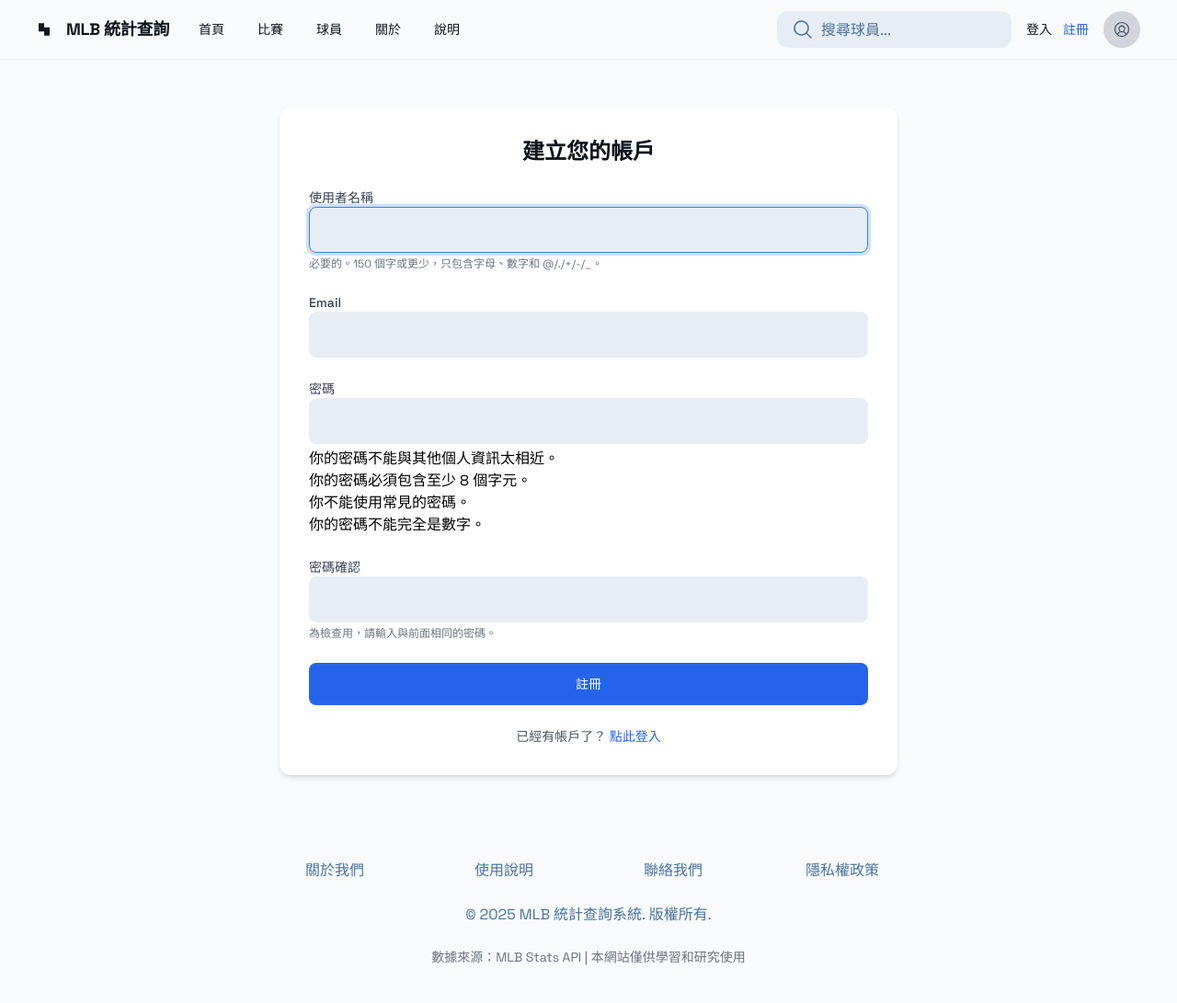
After one commit to wilson1070033/mlb_project, a Django app: page /register/ in a window 1280 px wide. The commit adds this page. Shown: the whole page at 92% size. Run offline with Django 4.2, Linux system fonts and the light colour scheme; some libraries are stand-ins or nearby versions.

Commit message:
feat: Implement user registration, login, and logout
This commit adds user authentication features to the application:

1.  **User Registration:**
    *   Created `UserRegisterForm` (in `forms.py`) with fields for username, email, and password.
    *   Added a `register_request` view (in `views.py`) to handle form processing, user creation, and automatic login upon successful registration.
    *   Created `register.html` template for the registration form.
    *   Added `/register/` URL pattern.

2.  **Login/Logout:**
    *   Utilized Django's built-in `LoginView` and `LogoutView`.
    *   Created `login.html` template for the login form.
    *   Added `/login/` and `/logout/` URL patterns.
    *   Configured `LOGIN_REDIRECT_URL` and `LOGOUT_REDIRECT_URL` in `settings.py`.

3.  **Navigation Updates:**
    *   Updated `base.html` to include:
        *   Conditional "Login" and "Register" links for unauthenticated users.
        *   Conditional "Logout" link and a user greeting ("Hi, {{ user.username }}!") for authenticated users.
    *   These links are grouped in the user action section of the navbar.

```diff
--- /dev/null
+++ b/mlb_app/forms.py
@@ -0,0 +1,10 @@
+from django import forms
+from django.contrib.auth.forms import UserCreationForm
+from django.contrib.auth.models import User
+
+class UserRegisterForm(UserCreationForm):
+    email = forms.EmailField() # Add email field
+
+    class Meta(UserCreationForm.Meta):
+        model = User
+        fields = UserCreationForm.Meta.fields + ('email',) # Add email to fields
--- a/mlb_app/templates/mlb_app/base.html
+++ b/mlb_app/templates/mlb_app/base.html
@@ -77,7 +77,7 @@
                 </div>
 
                 <!-- Header Search and Settings -->
-                <div class="flex flex-1 justify-end gap-8">
+                <div class="flex flex-1 justify-end items-center gap-4"> <!-- Added items-center and reduced gap from 8 to 4 for tighter group -->
                     <!-- Search Box -->
                     <form method="get" action="{% url 'mlb_app:search_players' %}" class="flex">
                         <label class="flex flex-col min-w-40 !h-10 max-w-64">
@@ -108,7 +108,26 @@
                     </a>
                     {% endif %}
 
-                    <!-- User Avatar or Login -->
+                    <!-- User Authentication Links -->
+                    <div class="flex items-center gap-3"> <!-- Reduced gap for tighter group -->
+                        {% if user.is_authenticated %}
+                            <span class="text-sm font-medium text-gray-700 dark:text-gray-300 hidden md:block">
+                                您好, {{ user.username }}!
+                            </span>
+                            <a href="{% url 'mlb_app:logout' %}" class="text-[#0d141c] text-sm font-medium leading-normal hover:text-blue-600 transition-colors">
+                                登出
+                            </a>
+                        {% else %}
+                            <a href="{% url 'mlb_app:login' %}" class="text-[#0d141c] text-sm font-medium leading-normal hover:text-blue-600 transition-colors {% if request.resolver_match.url_name == 'login' %}text-blue-600 font-bold{% endif %}">
+                                登入
+                            </a>
+                            <a href="{% url 'mlb_app:register' %}" class="text-[#0d141c] text-sm font-medium leading-normal hover:text-blue-600 transition-colors {% if request.resolver_match.url_name == 'register' %}text-blue-600 font-bold{% endif %}">
+                                註冊
+                            </a>
+                        {% endif %}
+                    </div>
+
+                    <!-- User Avatar or Login Icon Placeholder -->
                     <div class="bg-center bg-no-repeat aspect-square bg-cover rounded-full size-10 bg-gray-300 flex items-center justify-center">
                         {% if user.is_authenticated %}
                             <span class="text-sm font-bold text-gray-600">{{ user.username|first|upper }}</span>
--- /dev/null
+++ b/mlb_app/templates/mlb_app/register.html
@@ -0,0 +1,90 @@
+{% extends 'mlb_app/base.html' %}
+
+{% block title %}
+用戶註冊 - MLB 統計查詢系統
+{% endblock %}
+
+{% block content %}
+<div class="container mx-auto px-4 py-8">
+    <div class="max-w-md mx-auto bg-white rounded-xl shadow-md overflow-hidden md:max-w-2xl">
+        <div class="md:flex">
+            <div class="p-8 w-full">
+                <h2 class="text-2xl font-bold text-center text-[#0d141c] mb-6">建立您的帳戶</h2>
+
+                {% if messages %}
+                    {% for message in messages %}
+                        <div class="p-4 mb-4 text-sm rounded-lg
+                            {% if message.tags == 'success' %} bg-green-100 text-green-700 {% endif %}
+                            {% if message.tags == 'error' %} bg-red-100 text-red-700 {% endif %}"
+                             role="alert">
+                            {{ message }}
+                        </div>
+                    {% endfor %}
+                {% endif %}
+
+                <form method="post" class="space-y-6">
+                    {% csrf_token %}
+
+                    {% for field in form %}
+                        <div class="mb-4">
+                            <label for="{{ field.id_for_label }}" class="block text-sm font-medium text-gray-700">{{ field.label }}</label>
+                            {{ field }}
+                            {% if field.help_text %}
+                                <p class="mt-1 text-xs text-gray-500">{{ field.help_text|safe }}</p>
+                            {% endif %}
+                            {% for error in field.errors %}
+                                <p class="mt-1 text-xs text-red-600">{{ error }}</p>
+                            {% endfor %}
+                        </div>
+                    {% endfor %}
+
+                    <div>
+                        <button type="submit"
+                                class="w-full flex justify-center py-3 px-4 border border-transparent rounded-lg shadow-sm text-sm font-medium text-white bg-blue-600 hover:bg-blue-700 focus:outline-none focus:ring-2 focus:ring-offset-2 focus:ring-blue-500">
+                            註冊
+                        </button>
+                    </div>
+                </form>
+                <p class="mt-6 text-center text-sm text-gray-600">
+                    已經有帳戶了？
+                    <a href="{% url 'mlb_app:login' %}" class="font-medium text-blue-600 hover:text-blue-500">
+                        點此登入
+                    </a>
+                </p>
+            </div>
+        </div>
+    </div>
+</div>
+
+<style>
+    /* Basic styling for form fields to match the project's aesthetic if needed */
+    /* You might want to move this to your main CSS file */
+    form input[type="text"],
+    form input[type="email"],
+    form input[type="password"] {
+        display: block;
+        width: 100%;
+        padding: 0.75rem;
+        border: 1px solid #e7edf4; /* Matching border from other elements */
+        border-radius: 0.5rem; /* Matching rounded-xl */
+        background-color: #e7edf4; /* Matching input background */
+        color: #0d141c; /* Matching text color */
+        font-size: 1rem;
+        line-height: 1.5rem;
+        transition: border-color 0.15s ease-in-out, box-shadow 0.15s ease-in-out;
+    }
+    form input[type="text"]:focus,
+    form input[type="email"]:focus,
+    form input[type="password"]:focus {
+        outline: 0;
+        border-color: #3b82f6; /* Blue-600 */
+        box-shadow: 0 0 0 0.2rem rgba(59, 130, 246, 0.25);
+    }
+    .form-input ul { /* Styling for password help text */
+        list-style-type: disc;
+        margin-left: 1.5rem;
+        font-size: 0.75rem;
+        color: #4a5568; /* Gray-600 */
+    }
+</style>
+{% endblock %}
--- a/mlb_app/urls.py
+++ b/mlb_app/urls.py
@@ -21,6 +21,7 @@ URL 設計原則：
 
 from django.urls import path
 from . import views
+from django.contrib.auth import views as auth_views # For Login/Logout
 
 # 應用程式的命名空間
 # 這讓我們可以在模板和其他地方使用 'mlb_app:view_name' 的方式引用 URL
@@ -56,6 +57,15 @@ urlpatterns = [
     # 功能: 顯示球員的詳細統計數據，支援不同的查詢參數
     # 例如: /players/660271/stats/?stat_group=hitting&stat_type=season&season=2024
     path('players/<int:player_id>/stats/', views.player_stats, name='player_stats'),
+
+    # 使用者註冊
+    # URL: /register/
+    # 功能: 顯示註冊表單並處理註冊請求
+    path('register/', views.register_request, name='register'),
+
+    # 使用者登入/登出
+    path('login/', auth_views.LoginView.as_view(template_name='mlb_app/login.html'), name='login'),
+    path('logout/', auth_views.LogoutView.as_view(next_page='/'), name='logout'), # Redirect to home page after logout
 
     # API 端點 - 這些 URL 返回 JSON 數據，供前端 JavaScript 使用
     #
--- a/mlb_app/views.py
+++ b/mlb_app/views.py
@@ -27,12 +27,14 @@ from django.contrib import messages
 from django.core.paginator import Paginator, EmptyPage, PageNotAnInteger
 from django.utils import timezone
 from django.db.models import Q
+from django.contrib.auth import login # Added for registration
 import json
 import logging
 from datetime import datetime, timedelta
 
 from .models import Player, Team, GameLog, SearchHistory
 from .utils import mlb_api, MLBAPIError, get_today_games, get_popular_players, format_stat_value
+from .forms import UserRegisterForm # Added for registration
 
 # 設定日誌記錄器
 logger = logging.getLogger(__name__)
@@ -557,6 +559,26 @@ def api_player_search_json(request):
         }, status=500)
 
 
+def register_request(request):
+    if request.method == "POST":
+        form = UserRegisterForm(request.POST)
+        if form.is_valid():
+            user = form.save()
+            login(request, user)
+            messages.success(request, "Registration successful." )
+            return redirect("mlb_app:index") # Assuming 'index' is the name of your homepage URL
+        else:
+            # Construct messages for each error
+            # error_message = "Unsuccessful registration. Invalid information." # General message
+            for field, errors in form.errors.items():
+                for error in errors:
+                    messages.error(request, f"{field.capitalize()}: {error}")
+            # messages.error(request, error_message)
+    else:
+        form = UserRegisterForm()
+    return render(request=request, template_name="mlb_app/register.html", context={"form":form, "page_title": "用戶註冊"})
+
+
 def get_client_ip(request):
     """
     獲取客戶端 IP 地址的輔助函數
--- a/mlb_project/settings.py
+++ b/mlb_project/settings.py
@@ -213,3 +213,7 @@ CACHES = {
         'TIMEOUT': 300,  # 5 分鐘快取
     }
 }
+
+# Django Auth Redirect Settings
+LOGIN_REDIRECT_URL = '/'  # Redirect to home page after login
+LOGOUT_REDIRECT_URL = '/' # Redirect to home page after logout
```
Also changed, not shown: mlb_app/templates/mlb_app/login.html (added, +65 -0 lines).
